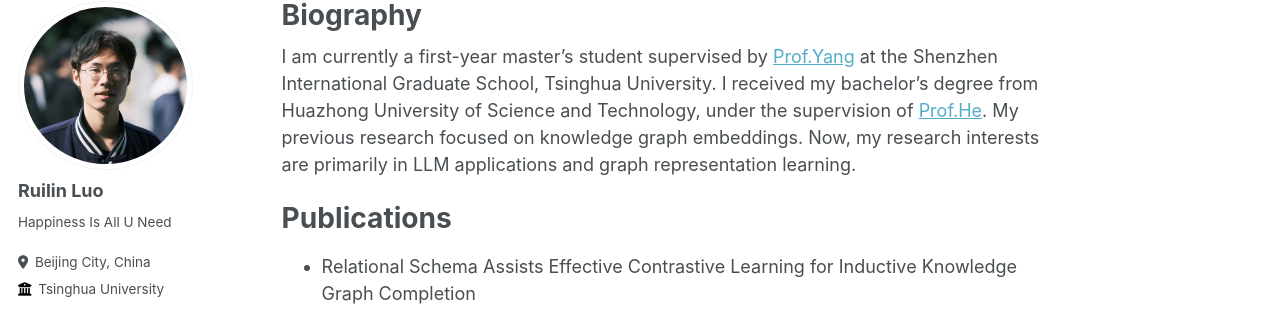
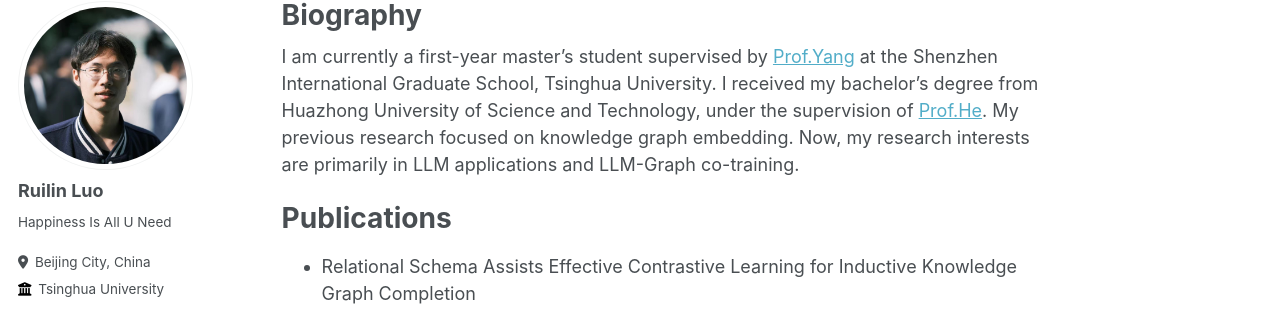
Before and after one commit to lrlbbzl/lrlbbzl.github.io, a Jekyll site: the page built from _pages/about.md, in a window 1280 px wide and 900 px high. Shown: the part 117-427 px from the top of the window. Built offline with Jekyll 4.4.1, drawn with Linux system fonts in a browser that asks for light colours.

Commit message:
Update about.md

```diff
--- a/_pages/about.md
+++ b/_pages/about.md
@@ -7,7 +7,7 @@ redirect_from:
   - /about.html
 ---
 
-I am currently a first-year master's student supervised by [Prof.Yang](https://www.sigs.tsinghua.edu.cn/yyj/list.htm) at the Shenzhen International Graduate School, Tsinghua University. I received my bachelor's degree from Huazhong University of Science and Technology, under the supervision of [Prof.He](http://faculty.hust.edu.cn/hekun/zh_CN/index.htm). My previous research focused on knowledge graph embeddings. Now, my research interests are primarily in LLM applications and graph representation learning.
+I am currently a first-year master's student supervised by [Prof.Yang](https://www.sigs.tsinghua.edu.cn/yyj/list.htm) at the Shenzhen International Graduate School, Tsinghua University. I received my bachelor's degree from Huazhong University of Science and Technology, under the supervision of [Prof.He](http://faculty.hust.edu.cn/hekun/zh_CN/index.htm). My previous research focused on knowledge graph embedding. Now, my research interests are primarily in LLM applications and LLM-Graph co-training.
 
 Publications
 ======
```
